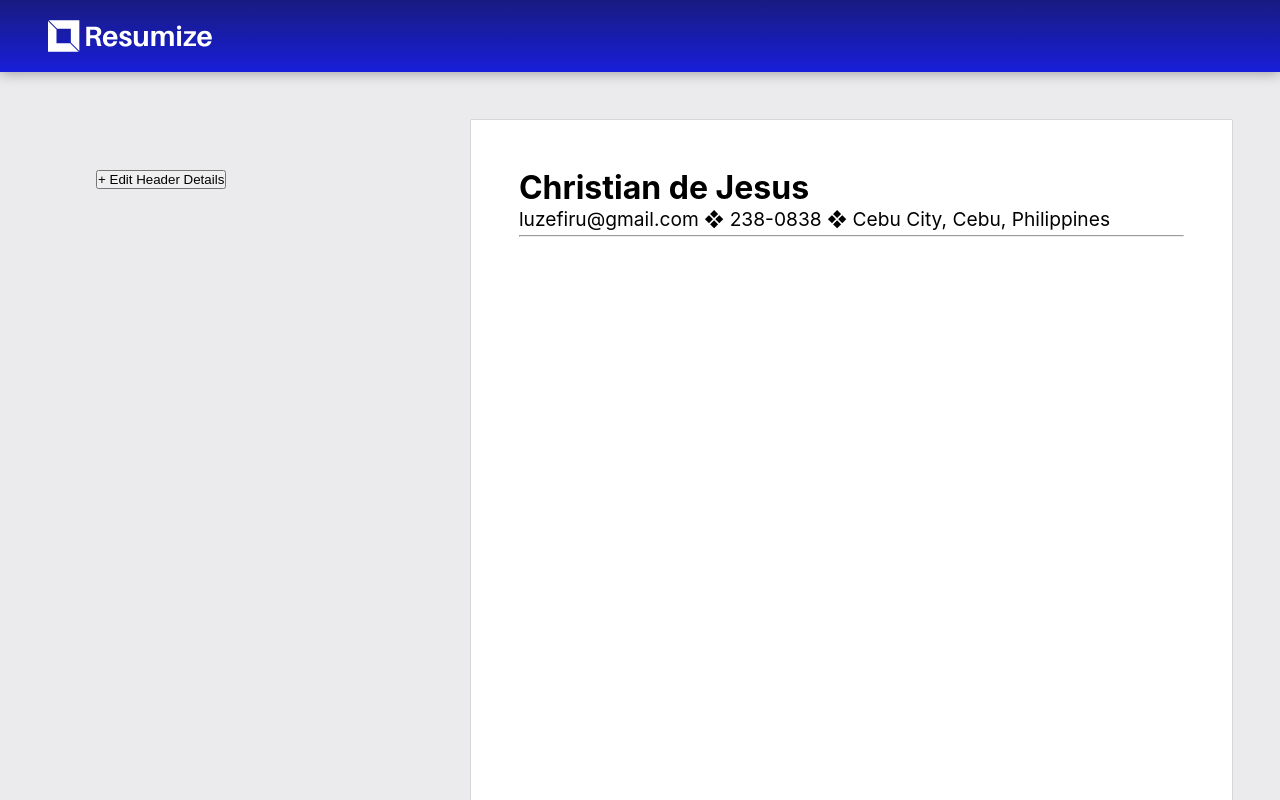
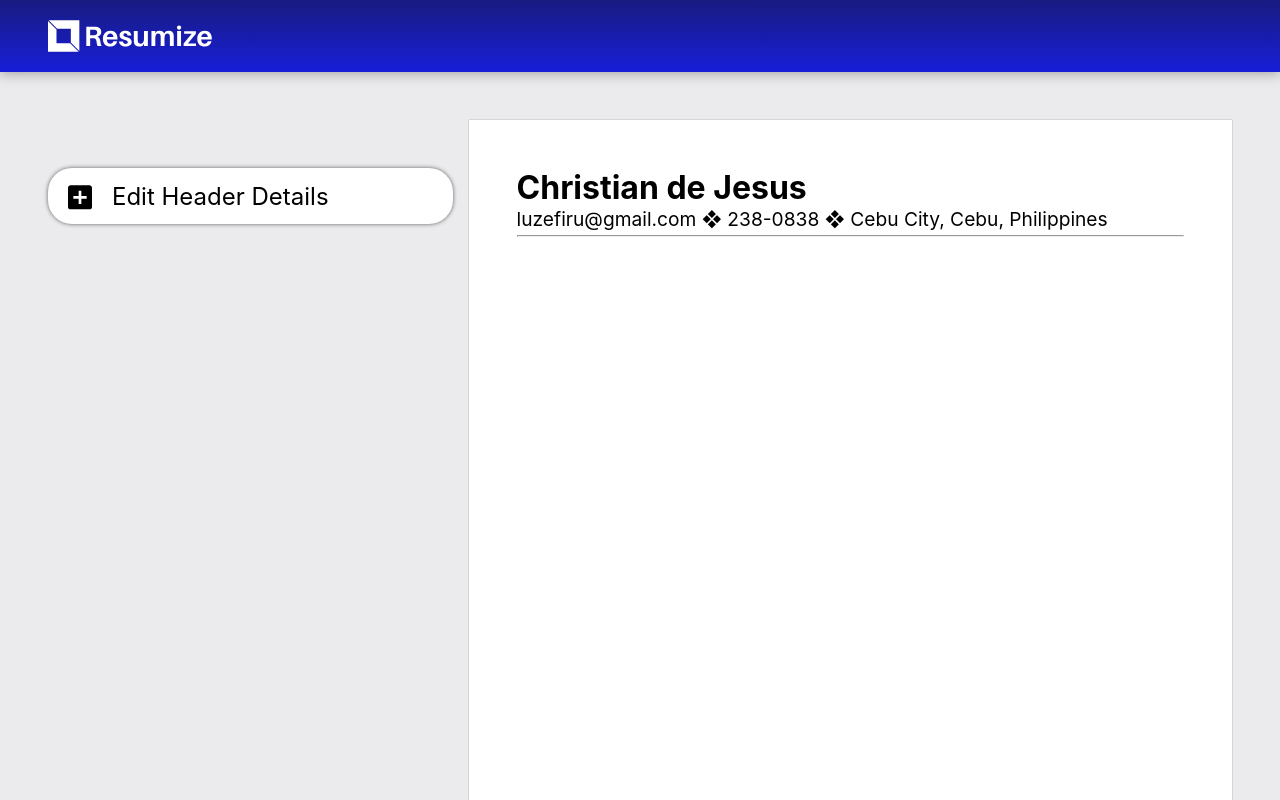
Before and after one commit to Luzefiru/Resumize, a React (Create React App) app: page / in a window 1280 px wide. Shown: the top 800 px of the page. Built offline with nearby package versions, Linux system fonts and the light colour scheme; the HTML template or start-up script is replaced by a standard one.

Commit message:
style: finalize edit button designs

```diff
--- a/src/components/form/Form.css
+++ b/src/components/form/Form.css
@@ -2,6 +2,32 @@
   height: 100%;
   width: 38%;
   padding: 48px; /* 0.5 inch margins */
+  padding-left: 0;
+}
+
+.btn {
+  all: unset;
+  background-color: var(--surface);
+  display: flex;
+  align-items: center;
+  width: 100%;
+  height: 2.5rem;
+  gap: 1rem;
+  font-size: 1.5rem;
+  padding: 0.5rem 1rem;
+  border-radius: 24px;
+  box-shadow: 0 0 4px rgba(0, 0, 0, 0.6);
+  cursor: pointer;
+  transition: all ease-in 0.1s;
+}
+
+.btn:hover {
+  box-shadow: 0 0 12px rgba(0, 0, 0, 0.4);
+}
+
+.btn__plus {
+  width: 2rem;
+  height: 2rem;
 }
 
 .hide {
--- a/src/components/form/Form.jsx
+++ b/src/components/form/Form.jsx
@@ -1,6 +1,7 @@
 import React from 'react';
 import './Form.css';
 import FormHeader from './FormHeader';
+import PlusBox from '../../res/plus-box.svg';
 
 class Form extends React.Component {
   constructor(props) {
@@ -22,9 +23,10 @@ class Form extends React.Component {
         <button
           onClick={this.toggleEditHeaderDetails}
           type="button"
-          className="btn--edit-header-details"
+          className="btn btn--edit-header-details"
         >
-          + Edit Header Details
+          <img className="btn__plus" alt="Edit Button" src={PlusBox}></img> Edit
+          Header Details
         </button>
         <FormHeader
           headerDetails={this.props.headerDetails}
```
Also changed, not shown: src/res/plus-box.svg (added).
